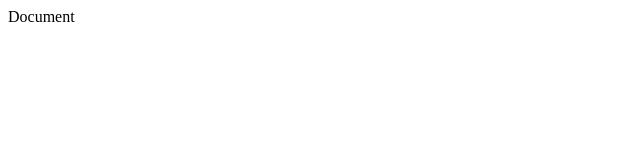
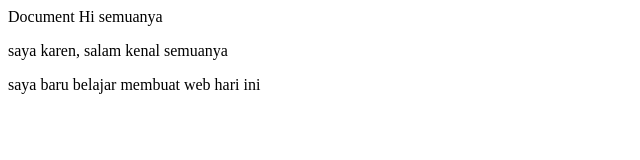
Before and after one commit to lestyaniamalinekaren-boop/CodingCamp-8Dec25-karenamalinlestyani, a plain HTML site: page index.html in a window 1280 px wide. Shown: the whole page, without its empty margins (0-640 px from the left). Drawn offline with Linux system fonts and the light colour scheme.

Commit message:
Update index.html

```diff
--- a/index.html
+++ b/index.html
@@ -6,3 +6,10 @@
     <meta name="viewport" content="width=device-widht, initial-scale=1.0"
     <title>Document</title>
 </head>
+
+<body
+<h1>Hi semuanya</h1>
+<p> saya karen, salam kenal semuanya</p>
+<p> saya baru belajar membuat web hari ini</p>
+</body
+</html
```
